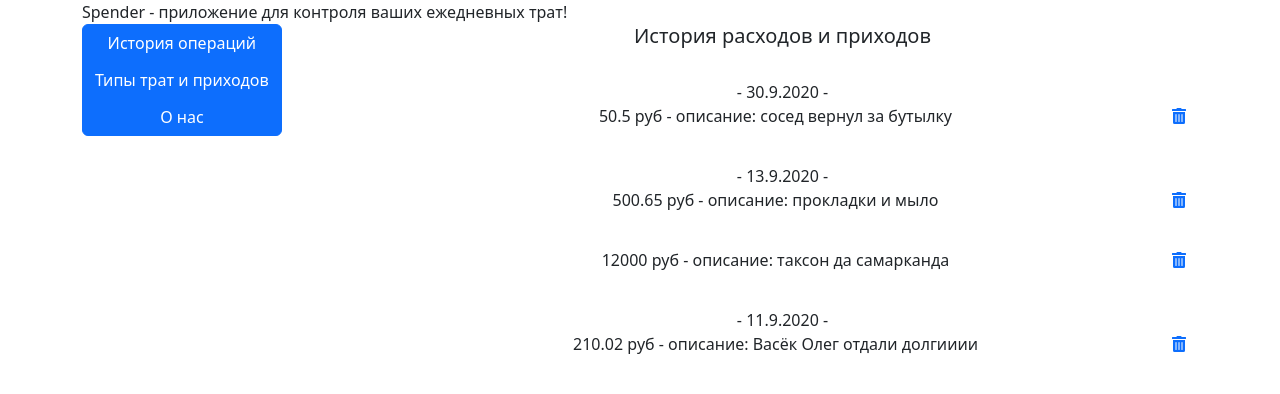
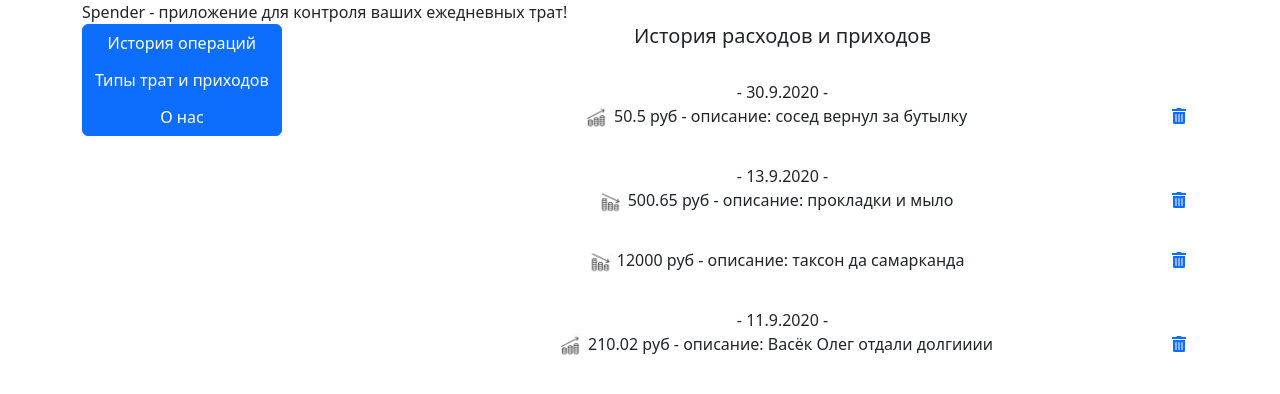
Before and after one commit to Ustingit/spender, a React (Create React App) app: page / in a window 1280 px wide. Shown: the top 394 px of the page. Built offline with nearby package versions, Linux system fonts and the light colour scheme.

Commit message:
add type images

```diff
--- a/src/Components/Spends/SpendsHistory.js
+++ b/src/Components/Spends/SpendsHistory.js
@@ -6,7 +6,10 @@ import ListGroup from 'react-bootstrap/ListGroup';
 import css from '../Spends/Spends.module.css';
 import { FontAwesomeIcon } from '@fortawesome/react-fontawesome';
 import { faTrashAlt } from '@fortawesome/free-solid-svg-icons';
-import { getSpendsGroupedByDate } from "../../Data/Spends";
+import { getSpendsGroupedByDate,  } from "../../Data/Spends";
+import incomeImg from "../../Images/income.png";
+import outcomeImg from "../../Images/outcome.png";
+import { HIGH_LEVEL_TYPE_INCOME, HIGH_LEVEL_TYPE_COSTS } from "../../Data/Types";
 
 export default class SpendHistory extends React.Component {
     constructor(props) {
@@ -69,29 +72,17 @@ class DateGroup extends React.Component {
 
 class HistoryItem extends React.Component {
     render() {
+        var typeImagePath = null;
+        if (this.props.data.highType === HIGH_LEVEL_TYPE_INCOME) {
+            typeImagePath = incomeImg;
+        } else if (this.props.data.highType === HIGH_LEVEL_TYPE_COSTS) {
+            typeImagePath = outcomeImg;
+        }
+
         return(
             <div style={{ textAlign: "center" }} className={ css.box } key={this.props.data.id} >
-                <div className={ css.element } >{this.props.data.sum} руб - описание: {this.props.data.comment}   <a className={ css.fr } ><FontAwesomeIcon icon={faTrashAlt} onClick={ () => this.props.deleteItem(this.props.data.id) } /></a></div>
+                <div className={ css.element } ><img width="26" alt="type image" src={ typeImagePath } /> {this.props.data.sum} руб - описание: {this.props.data.comment}   <a className={ css.fr } ><FontAwesomeIcon icon={faTrashAlt} onClick={ () => this.props.deleteItem(this.props.data.id) } /></a></div>
                     </div>
         )
     }
 }
-
- /*
- TODO: sup and sub:
-
-            http://jsfiddle.net/p8Zyc/
-
-            https://stackoverflow.com/questions/20008340/html-having-subscript-and-superscript-one-on-top-of-another
-
-            <div class="box">
-    <div class="superscripts">
-        <sup class="sup-left">16</sup>
-    </div>
-    <div class="element"><abbr>O</abbr><br /> Oxygen</div>
-    <div class="subscripts">
-        <sub class="sub-left">16.00</sub>
-    </div>
-</div>
-
-            */
--- a/src/Data/Spends.js
+++ b/src/Data/Spends.js
@@ -7,6 +7,17 @@ export let Spends = [
     { id: 2, sum: 12000.00, highType: HIGH_LEVEL_TYPE_COSTS, concreteTypeId: 1, date: "Sun Sep 13 2020 21:25:22 GMT+0300 (Moscow Standard Time)", comment: "таксон да самарканда" },
     { id: 3, sum: 50.50, highType: HIGH_LEVEL_TYPE_INCOME, concreteTypeId: 2, date: "Sun Sep 30 2020 21:25:22 GMT+0300 (Moscow Standard Time)", comment: "сосед вернул за бутылку" },
 ]
+
+export let getIconByType = (type) => {
+    switch(type) {
+        case HIGH_LEVEL_TYPE_INCOME:
+            return "../../Images/income.png";
+        case HIGH_LEVEL_TYPE_COSTS:
+            return "../../Images/outcome.png";
+        default:
+            return null;
+    }
+}
 
 export let getSpendsOrderedDESCByDate = () => {
     return Spends.slice().map(originalItem => {
```
Also changed, not shown: src/Images/income.png (added), src/Images/outcome.png (added).
